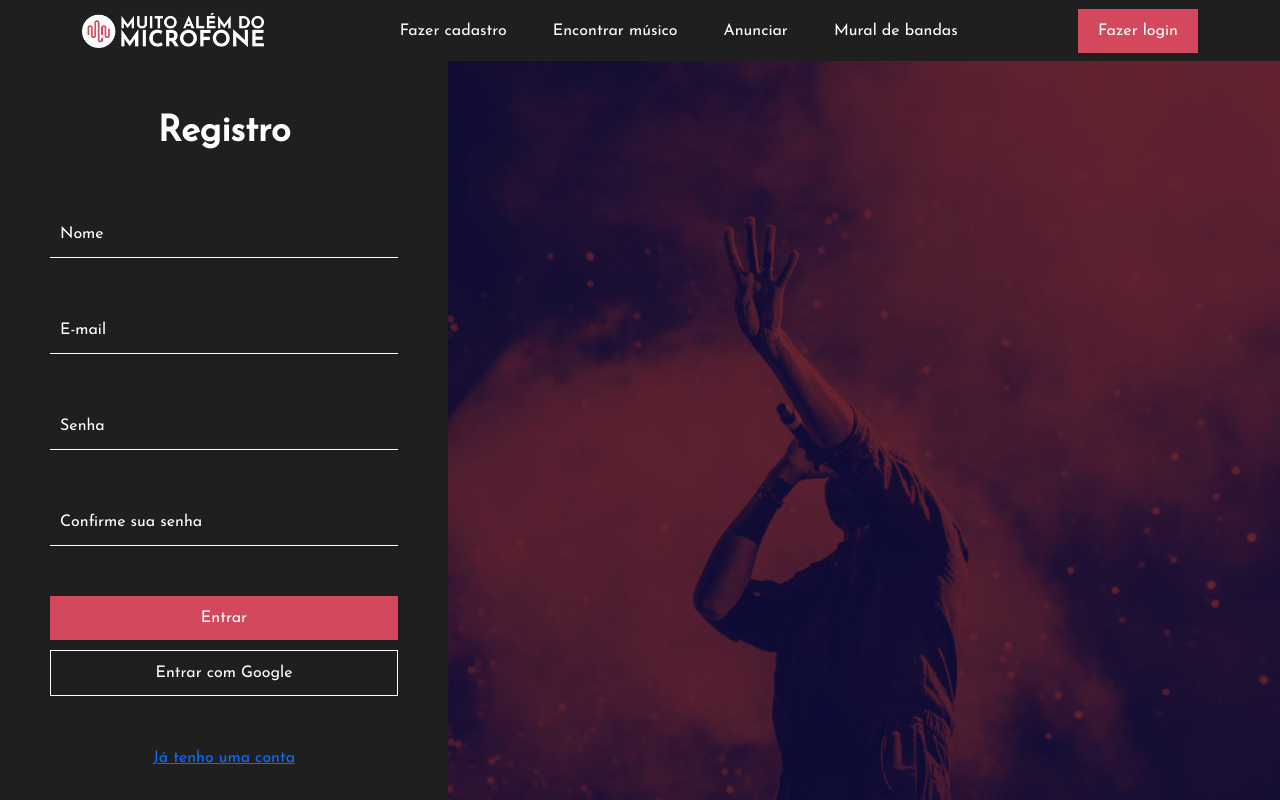
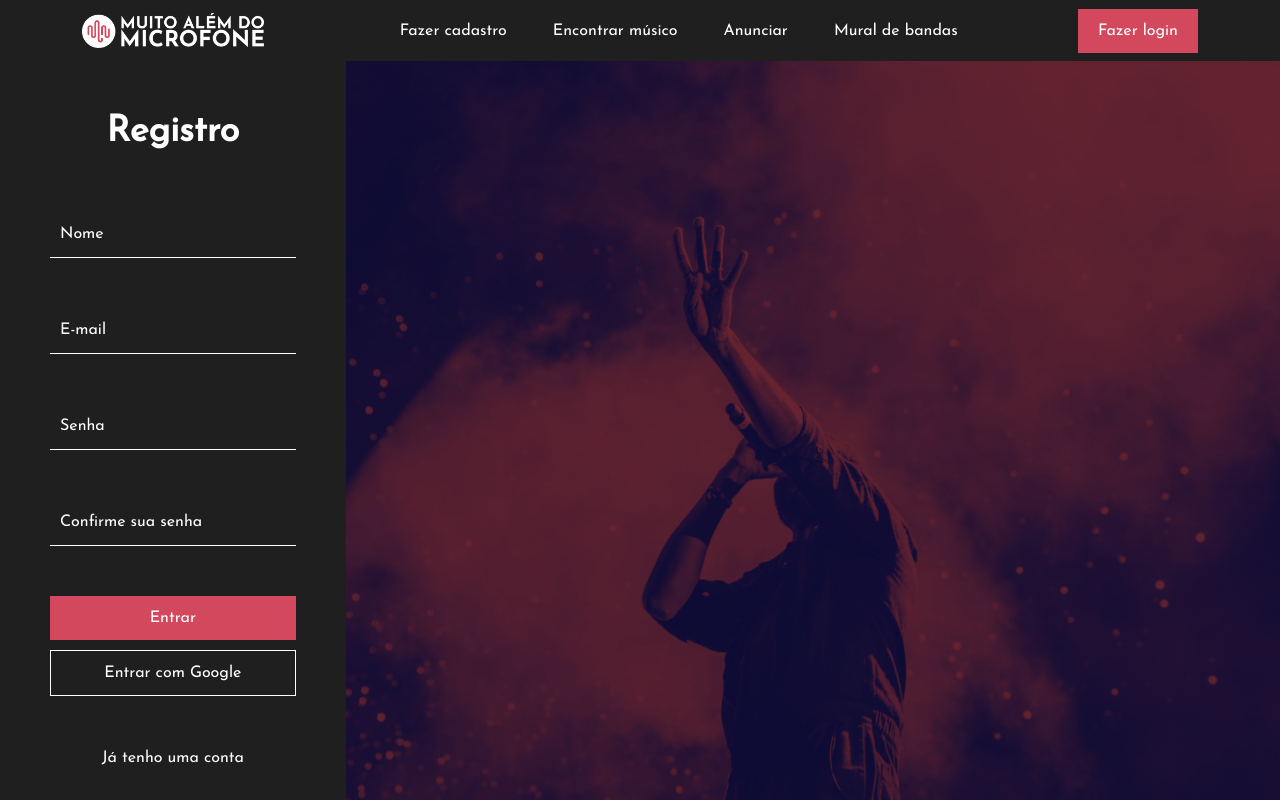
Before and after one commit to Muito-Alem-do-Microfone/madm-web, a React (Vite) app: page /register in a window 1280 px wide. Built offline with nearby package versions, Linux system fonts and the light colour scheme; a web font is replaced by a local one.

Commit message:
adjusting login section size

```diff
--- a/src/components/organisms/LoginSection/style.scss
+++ b/src/components/organisms/LoginSection/style.scss
@@ -6,7 +6,7 @@
   display: flex;
   flex-direction: column;
   gap: 50px;
-  width: 35%;
+  width: 27%;
   padding: 50px;
   background-color: #1F1F1F;
   &__title {
@@ -56,6 +56,15 @@
     gap: 10px;
     justify-content: center;
     align-items: center;
+
+    .login_link {
+      text-decoration: none;
+      color: #FFF;
+
+      &:hover {
+        color: #cfcfcf;
+      }
+    }
   }
 }
 
@@ -65,13 +74,11 @@
   }
 }
 
-
 @media screen and (max-width: 425px) {
   .loginForm {
     width: 100%;
   }
 }
-
 
 @media screen and (max-width: 320px) {
   .loginForm {
--- a/src/components/organisms/RegisterSection/style.scss
+++ b/src/components/organisms/RegisterSection/style.scss
@@ -6,7 +6,7 @@
   display: flex;
   flex-direction: column;
   gap: 50px;
-  width: 35%;
+  // width: 35%;
   padding: 50px;
   background-color: #1F1F1F;
   &__title {
@@ -59,11 +59,11 @@
   }
 }
 
-@media screen and (max-width: 768px) {
-  .loginForm {
-    width: 60%;
-  }
-}
+// @media screen and (max-width: 768px) {
+//   .loginForm {
+//     width: 60%;
+//   }
+// }
 
 
 @media screen and (max-width: 425px) {
```
